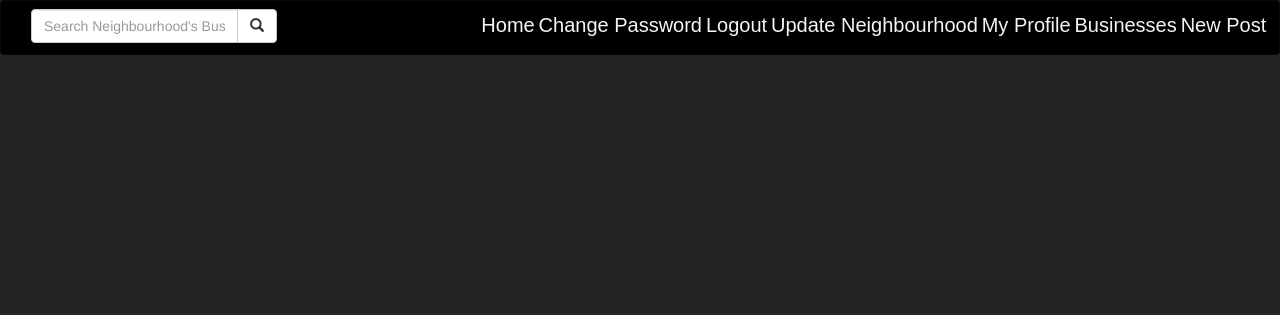
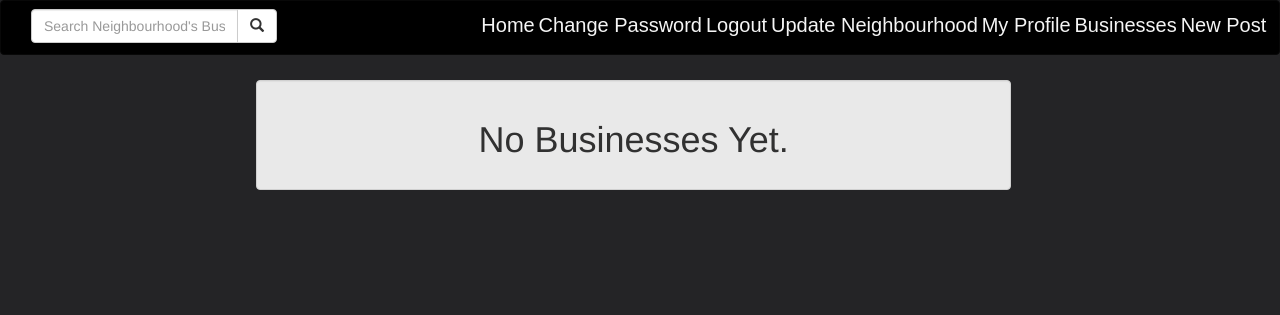
Before and after one commit to markmurimi/neighbour-hood, a Django app: page /search_results/ in a window 1280 px wide. Shown: the top 315 px of the page. Run offline with Django 3.2, Linux system fonts and the light colour scheme; some libraries are stand-ins or nearby versions.

Commit message:
made changes

```diff
--- a/neighbour/hood/templates/search-results.html
+++ b/neighbour/hood/templates/search-results.html
@@ -11,5 +11,10 @@
             <h3>Business Email:"{{business.b_email}}"</h3>
             <h3>Neighbourhood:"{{business.neighbourhood.neighbourhood_name}} Neighbourhood."</h3>
         </div>
+    {% empty %}
+    <div class="well"style="background-color:white;margin-left:20%;margin-right:21%;opacity:0.9;margin-top:2%;">
+        <h1 style="text-align: center">No Businesses Yet.</h1>
+    </div>
+
     {% endfor %}
 {% endblock %}
```
